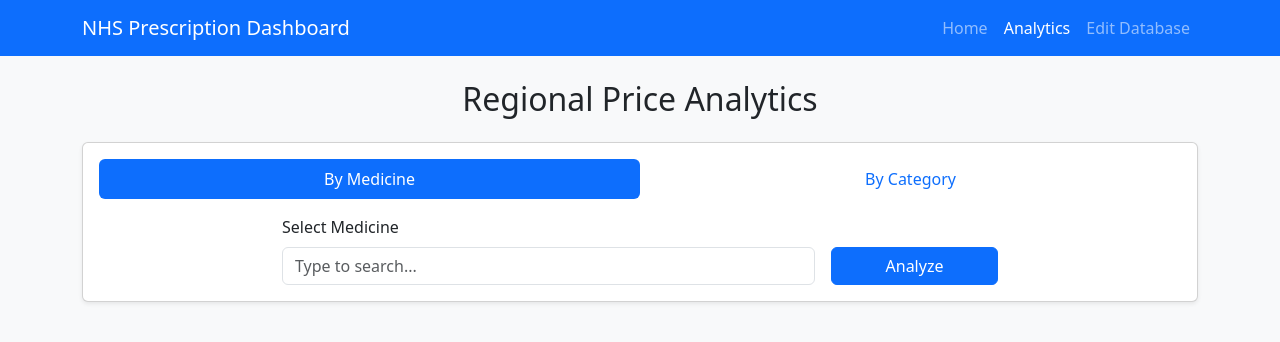
After one commit to RoshanBM/NHS_prescribing_dashboard, a Flask app: page /analytics in a window 1280 px wide. The commit adds this page. Shown: the top 342 px of the page. Run offline with Flask 3, Linux system fonts and the light colour scheme; some libraries are stand-ins or nearby versions.

Commit message:
(Refactor) Feature: Add analytics page for regional price analysis and update navigation

```diff
--- a/nhs_pai/src/app.py
+++ b/nhs_pai/src/app.py
@@ -393,23 +393,63 @@
     flash('Prescription deleted successfully!', 'success')
     return redirect(url_for('edit_database'))
 
-if __name__ == '__main__':
-    app.run(debug=True)
+@app.route('/analytics')
+def analytics():
+    base_dir = os.path.dirname(os.path.abspath(__file__))
+    data_dir = os.path.join(base_dir, '../data/processed')
+
+    # Get lists for dropdowns
+    try:
+        df_drug = pd.read_csv(os.path.join(data_dir, 'clean_drugs.csv'))
+        drugs = sorted(df_drug['name'].unique().tolist())
+        # Assuming 'category' is in clean_drugs.csv or we need to join.
+        # Based on previous code, 'category' is in clean_drugs.csv (merged_df logic).
+        # Let's check if 'category' column exists in df_drug
+        if 'category' in df_drug.columns:
+            categories = sorted(df_drug['category'].dropna().unique().tolist())
+        else:
+            # Fallback if category isn't in drugs directly (though it should be based on previous merges)
+            categories = []
+    except Exception:
+        drugs = []
+        categories = []
+
+    selected_drug = request.args.get('drug_name')
+    selected_category = request.args.get('category')
+
+    graph_data = None
+
+    if selected_drug:
+        graph_data = get_drug_regional_ppu(selected_drug)
+    elif selected_category:
+        graph_data = get_regional_cost_graph(selected_category)
+
+    return render_template('analytics.html', drugs=drugs, categories=categories,
+                           selected_drug=selected_drug, selected_category=selected_category,
+                           graph_data=graph_data)
 
 def get_regional_cost_graph(category_name):
-
+    """
+    Generates data for a Plotly Bar Chart.
+    X = Region
+    Y = Average Cost Per Item (Sum Cost / Sum Items)
+    Filtered by the specific category provided.
+    """
     base_dir = os.path.dirname(os.path.abspath(__file__))
-    data_dir = os.path.join(base_dir, '../../data')
+    # Fix path: src/app.py -> ../data/processed
+    data_dir = os.path.join(base_dir, '../data/processed')
 
     try:
         # Load Data
         df_presc = pd.read_csv(os.path.join(data_dir, 'clean_prescriptions.csv'))
+        # Drop category from prescriptions to avoid duplication during merge with drugs
+        if 'category' in df_presc.columns:
+            df_presc.drop(columns=['category'], inplace=True)
+
         df_prac = pd.read_csv(os.path.join(data_dir, 'clean_practices.csv'))
         df_drug = pd.read_csv(os.path.join(data_dir, 'clean_drugs.csv'))
 
         # 1. Join Prescriptions -> Drugs (to filter by Category first, for speed)
-        # Note: Merging everything first is easier to code, filtering early is faster.
-        # Let's merge fully for safety.
         merged = pd.merge(df_presc, df_prac, on='PRACTICE_CODE', how='inner')
         merged = pd.merge(merged, df_drug, left_on='BNF CODE', right_on='bnf_code', how='inner')
 
@@ -417,39 +457,67 @@
         filtered_df = merged[merged['category'] == category_name]
 
         if filtered_df.empty:
-            return {'x': [], 'y': [], 'type': 'bar'}
+            return None
 
         # 3. Group by Region
-        grouped = filtered_df.groupby('region')[['ACT COST', 'ITEMS']].sum()
+        # We need: Sum Cost, Sum Items, Count Unique Practices
+        grouped = filtered_df.groupby('region').agg({
+            'ACT COST': 'sum',
+            'ITEMS': 'sum',
+            'PRACTICE_CODE': 'nunique'
+        })
 
         # 4. Calculate Average Price Per Item
-        # Avoid division by zero
         grouped = grouped[grouped['ITEMS'] > 0]
         grouped['avg_cost'] = grouped['ACT COST'] / grouped['ITEMS']
 
         # 5. Sort Descending (Highest cost first)
         grouped = grouped.sort_values(by='avg_cost', ascending=False)
 
-        # 6. Format for Plotly
+        # 6. Determine Colors
+        # Default Blue
+        colors = ['#1f77b4'] * len(grouped)
+        if len(grouped) > 0:
+            # Max (First item because we sorted desc) -> Red
+            colors[0] = '#dc3545'
+            # Min (Last item) -> Green
+            colors[-1] = '#198754'
+
+        # 7. Format Hover Text
+        regions = grouped.index.tolist()
+        costs = grouped['avg_cost'].tolist()
+        items = grouped['ITEMS'].tolist()
+        practices = grouped['PRACTICE_CODE'].tolist()
+
+        hover_texts = []
+        for r, c, i, p in zip(regions, costs, items, practices):
+            hover_texts.append(f"Region: {r}<br>Avg Cost: £{c:.2f}<br>Total Items: {i}<br>Practices: {p}")
+
+        # 8. Format for Plotly
         return {
-            'x': grouped.index.tolist(),         # The Regions
-            'y': grouped['avg_cost'].tolist(),   # The Costs
+            'x': regions,
+            'y': costs,
             'type': 'bar',
-            'marker': {'color': '#1f77b4'}       # Optional styling
+            'marker': {'color': colors},
+            'text': hover_texts,
+            'hoverinfo': 'text'
         }
 
     except FileNotFoundError:
-        return {'x': [], 'y': [], 'type': 'bar'}
+        return None
 
 
 def get_drug_regional_ppu(drug_name):
-
     base_dir = os.path.dirname(os.path.abspath(__file__))
-    data_dir = os.path.join(base_dir, '../../data')
+    data_dir = os.path.join(base_dir, '../data/processed')
 
     try:
         # Load Data
         df_presc = pd.read_csv(os.path.join(data_dir, 'clean_prescriptions.csv'))
+        # Drop category from prescriptions to avoid duplication during merge with drugs
+        if 'category' in df_presc.columns:
+            df_presc.drop(columns=['category'], inplace=True)
+
         df_prac = pd.read_csv(os.path.join(data_dir, 'clean_practices.csv'))
         df_drug = pd.read_csv(os.path.join(data_dir, 'clean_drugs.csv'))
 
@@ -457,30 +525,54 @@
         merged = pd.merge(df_presc, df_prac, on='PRACTICE_CODE', how='inner')
         merged = pd.merge(merged, df_drug, left_on='BNF CODE', right_on='bnf_code', how='inner')
 
-        # 2. Filter by Exact Drug Name (Case insensitive for safety)
-        # Using 'name' column from clean_drugs.csv
+        # 2. Filter by Exact Drug Name (Case insensitive)
         filtered_df = merged[merged['name'].str.lower() == drug_name.lower()]
 
         if filtered_df.empty:
-            return {'x': [], 'y': [], 'type': 'bar'}
+            return None
 
         # 3. Group by Region
-        grouped = filtered_df.groupby('region')[['ACT COST', 'ITEMS']].sum()
+        grouped = filtered_df.groupby('region').agg({
+            'ACT COST': 'sum',
+            'ITEMS': 'sum',
+            'PRACTICE_CODE': 'nunique'
+        })
 
-        # 4. Calculate Price Per Unit (Weighted Average)
+        # 4. Calculate Price Per Unit
         grouped = grouped[grouped['ITEMS'] > 0]
         grouped['ppu'] = grouped['ACT COST'] / grouped['ITEMS']
 
         # 5. Sort Descending (Most expensive region first)
         grouped = grouped.sort_values(by='ppu', ascending=False)
 
-        # 6. Format for Plotly
+        # 6. Determine Colors
+        colors = ['#1f77b4'] * len(grouped)
+        if len(grouped) > 0:
+            colors[0] = '#dc3545' # Max -> Red
+            colors[-1] = '#198754' # Min -> Green
+
+        # 7. Format Hover Text
+        regions = grouped.index.tolist()
+        ppus = grouped['ppu'].tolist()
+        items = grouped['ITEMS'].tolist()
+        practices = grouped['PRACTICE_CODE'].tolist()
+
+        hover_texts = []
+        for r, p, i, prac in zip(regions, ppus, items, practices):
+            hover_texts.append(f"Region: {r}<br>Price/Item: £{p:.2f}<br>Total Items: {i}<br>Practices: {prac}")
+
+        # 8. Format for Plotly
         return {
-            'x': grouped.index.tolist(),         # Regions
-            'y': grouped['ppu'].tolist(),        # Price Per Unit
+            'x': regions,
+            'y': ppus,
             'type': 'bar',
-            'marker': {'color': '#dc3545'}       # Red color for "Price Alert"
+            'marker': {'color': colors},
+            'text': hover_texts,
+            'hoverinfo': 'text'
         }
 
     except FileNotFoundError:
-        return {'x': [], 'y': [], 'type': 'bar'}
+        return None
+
+if __name__ == '__main__':
+    app.run(debug=True)
--- /dev/null
+++ b/nhs_pai/src/templates/analytics.html
@@ -0,0 +1,121 @@
+<!DOCTYPE html>
+<html lang="en">
+<head>
+    <meta charset="UTF-8">
+    <meta name="viewport" content="width=device-width, initial-scale=1.0">
+    <title>NHS Prescription Analytics</title>
+    <link href="https://cdn.jsdelivr.net/npm/bootstrap@5.3.0/dist/css/bootstrap.min.css" rel="stylesheet">
+    <script src="https://cdn.plot.ly/plotly-latest.min.js"></script>
+</head>
+<body class="bg-light">
+    <nav class="navbar navbar-expand-lg navbar-dark bg-primary mb-4">
+        <div class="container">
+            <a class="navbar-brand" href="/">NHS Prescription Dashboard</a>
+            <div class="collapse navbar-collapse">
+                <ul class="navbar-nav ms-auto">
+                    <li class="nav-item">
+                        <a class="nav-link" href="/">Home</a>
+                    </li>
+                    <li class="nav-item">
+                        <a class="nav-link active" href="/analytics">Analytics</a>
+                    </li>
+                    <li class="nav-item">
+                        <a class="nav-link" href="/edit_database">Edit Database</a>
+                    </li>
+                </ul>
+            </div>
+        </div>
+    </nav>
+
+    <div class="container">
+        <h2 class="mb-4 text-center">Regional Price Analytics</h2>
+
+        <div class="card shadow-sm mb-4">
+            <div class="card-body">
+                <ul class="nav nav-pills nav-fill mb-3" id="pills-tab" role="tablist">
+                    <li class="nav-item" role="presentation">
+                        <button class="nav-link {% if not selected_category %}active{% endif %}" id="pills-drug-tab" data-bs-toggle="pill" data-bs-target="#pills-drug" type="button" role="tab">By Medicine</button>
+                    </li>
+                    <li class="nav-item" role="presentation">
+                        <button class="nav-link {% if selected_category %}active{% endif %}" id="pills-category-tab" data-bs-toggle="pill" data-bs-target="#pills-category" type="button" role="tab">By Category</button>
+                    </li>
+                </ul>
+
+                <div class="tab-content" id="pills-tabContent">
+                    <!-- Filter by Drug -->
+                    <div class="tab-pane fade {% if not selected_category %}show active{% endif %}" id="pills-drug" role="tabpanel">
+                        <form action="/analytics" method="get" class="row g-3 justify-content-center">
+                            <div class="col-md-6">
+                                <label class="form-label">Select Medicine</label>
+                                <input class="form-control" list="datalistOptions" name="drug_name" placeholder="Type to search..." value="{{ selected_drug if selected_drug else '' }}">
+                                <datalist id="datalistOptions">
+                                    {% for drug in drugs %}
+                                    <option value="{{ drug }}">
+                                    {% endfor %}
+                                </datalist>
+                            </div>
+                            <div class="col-md-2 d-flex align-items-end">
+                                <button type="submit" class="btn btn-primary w-100">Analyze</button>
+                            </div>
+                        </form>
+                    </div>
+
+                    <!-- Filter by Category -->
+                    <div class="tab-pane fade {% if selected_category %}show active{% endif %}" id="pills-category" role="tabpanel">
+                        <form action="/analytics" method="get" class="row g-3 justify-content-center">
+                            <div class="col-md-6">
+                                <label class="form-label">Select Category</label>
+                                <select class="form-select" name="category">
+                                    <option value="" selected disabled>Choose...</option>
+                                    {% for cat in categories %}
+                                    <option value="{{ cat }}" {% if selected_category == cat %}selected{% endif %}>{{ cat }}</option>
+                                    {% endfor %}
+                                </select>
+                            </div>
+                            <div class="col-md-2 d-flex align-items-end">
+                                <button type="submit" class="btn btn-primary w-100">Analyze</button>
+                            </div>
+                        </form>
+                    </div>
+                </div>
+            </div>
+        </div>
+
+        {% if graph_data %}
+        <div class="card shadow-sm">
+            <div class="card-body">
+                <div id="chart"></div>
+            </div>
+        </div>
+        <script>
+            var graphData = {{ graph_data | tojson | safe }};
+            if (graphData) {
+                var data = [{
+                    x: graphData.x,
+                    y: graphData.y,
+                    type: graphData.type,
+                    marker: graphData.marker,
+                    text: graphData.text,
+                    hoverinfo: graphData.hoverinfo
+                }];
+
+                var layout = {
+                    title: 'Average Price Per Item by Region',
+                    xaxis: { title: 'Region', tickangle: -45 },
+                    yaxis: { title: 'Price (£)' },
+                    margin: { b: 100 }
+                };
+
+                Plotly.newPlot('chart', data, layout);
+            }
+        </script>
+        {% elif selected_drug or selected_category %}
+        <div class="alert alert-warning text-center">
+            No data found for the selected filter.
+        </div>
+        {% endif %}
+    </div>
+
+    <script src="https://cdn.jsdelivr.net/npm/bootstrap@5.3.0/dist/js/bootstrap.bundle.min.js"></script>
+</body>
+</html>
--- a/nhs_pai/src/templates/index.html
+++ b/nhs_pai/src/templates/index.html
@@ -11,6 +11,7 @@
             <h1>NHS Prescribing Data</h1>
         </div>
         <div class="col-md-6 text-end">
+            <a href="/analytics" class="btn btn-outline-primary me-2">Analytics</a>
             <a href="/edit_database" class="btn btn-outline-secondary">Edit Database</a>
         </div>
     </div>
```
